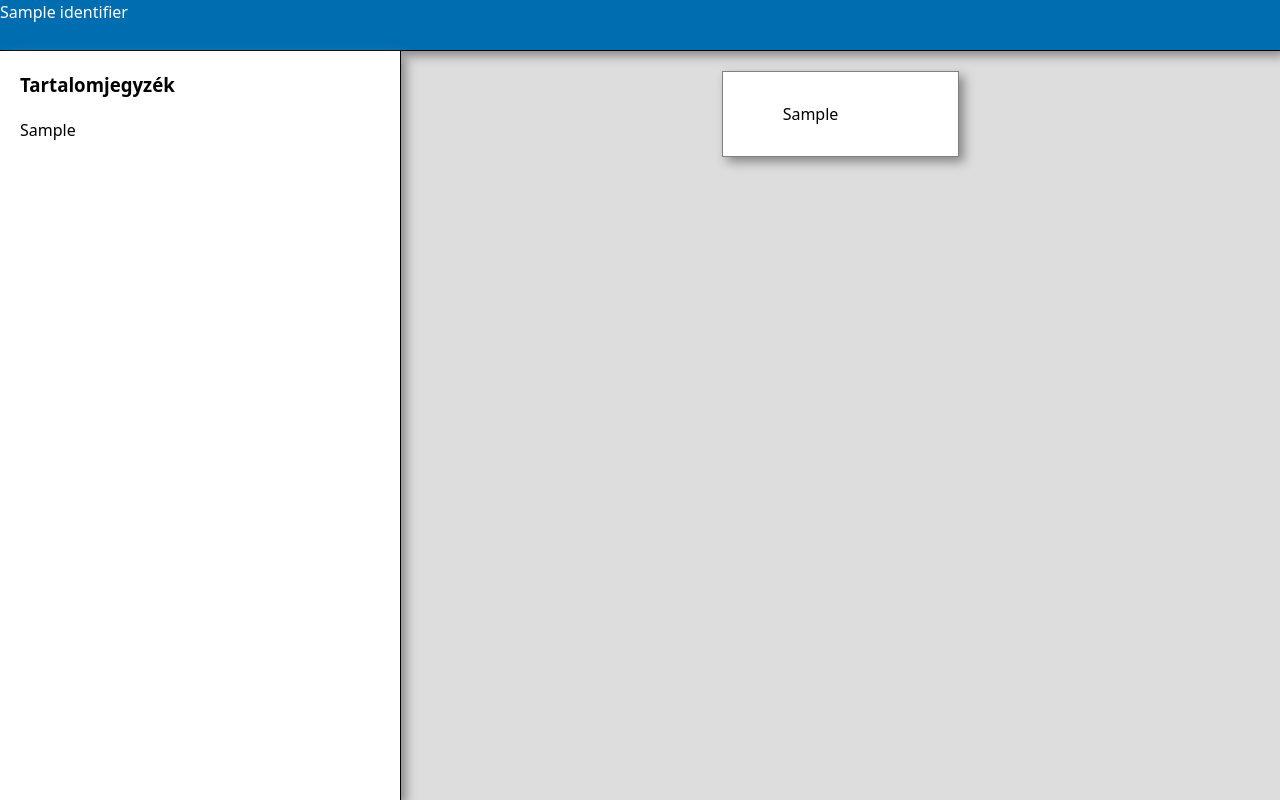
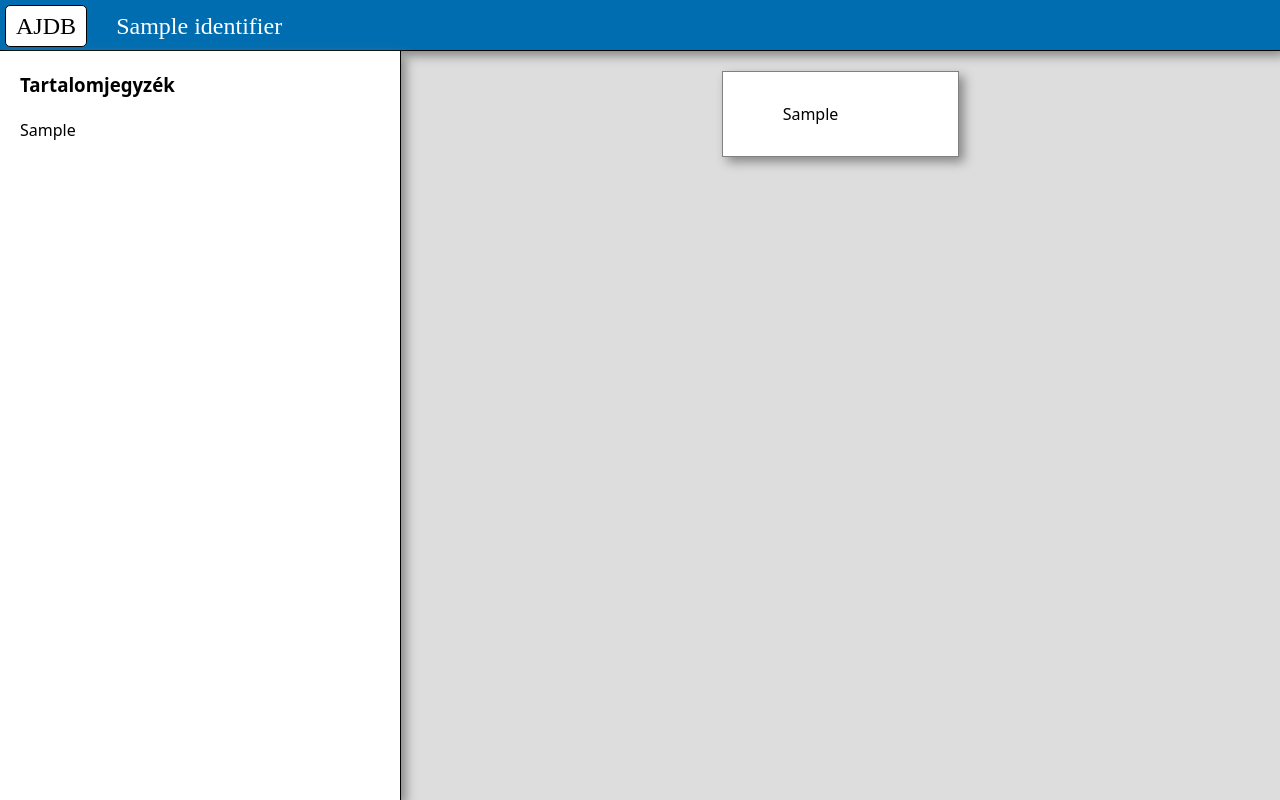
Before and after one commit to badicsalex/ajdb_py, a Flask app: template ajdb_web/templates/act.html in a window 1280 px wide. Run offline with Flask 2, Linux system fonts and the light colour scheme; the template is opened without the code that fills it: most values are stand-ins (such as "Sample title", 1, 10 or a date in 2020); some libraries are stand-ins or nearby versions.

Commit message:
web/act: fill top lane with "useful info"

```diff
--- a/ajdb_web/static/style.css
+++ b/ajdb_web/static/style.css
@@ -54,6 +54,26 @@ blockquote {
     border-bottom: 1px solid black;
     background: #006DB0;
     color: white;
+}
+
+.ajdb_logo {
+    font: 18pt serif;
+    margin: 5px;
+    padding: 0px 10px 0px 10px;
+    height: 40px;
+    line-height: 40px;
+    background: white;
+    border: 1px solid black;
+    border-radius: 5px;
+    display: inline-block;
+    color: black;
+}
+
+.top_pane_title {
+    font: 18pt serif;
+    line-height: 50px;
+    display: inline-block;
+    margin-left: 20px;
 }
 
 .lr_pane {
--- a/ajdb_web/templates/act.html
+++ b/ajdb_web/templates/act.html
@@ -3,7 +3,8 @@
 {% block body %}
     <div class="panes">
         <div class="top_pane">
-            {{ act.identifier }}
+            <a href="{{ url_for('index.index') }}"><div class="ajdb_logo">AJDB</div></a>
+            <div class="top_pane_title">{{ act.identifier }}</div>
         </div>
         <div class="lr_pane">
             <div class="left_pane">
```
